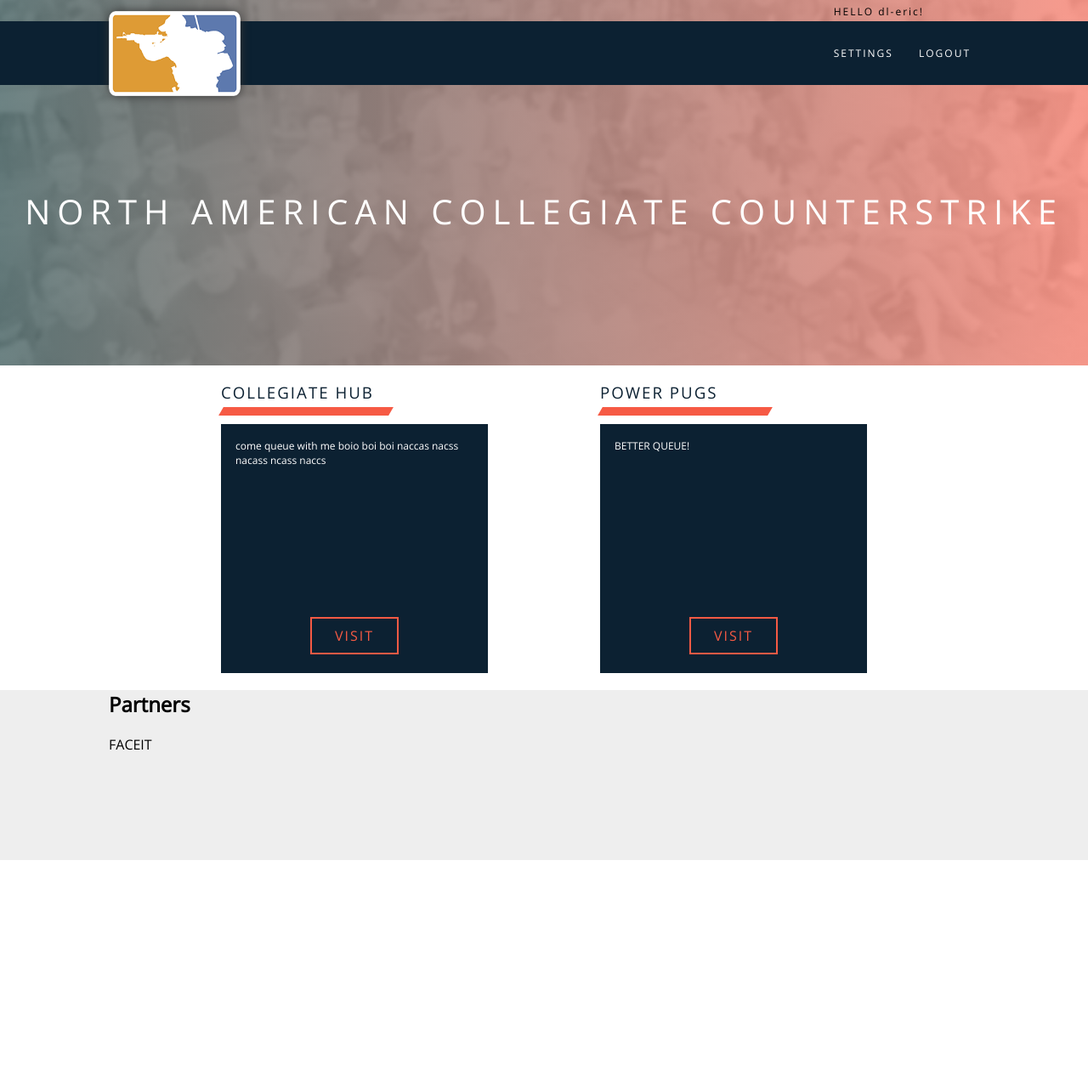
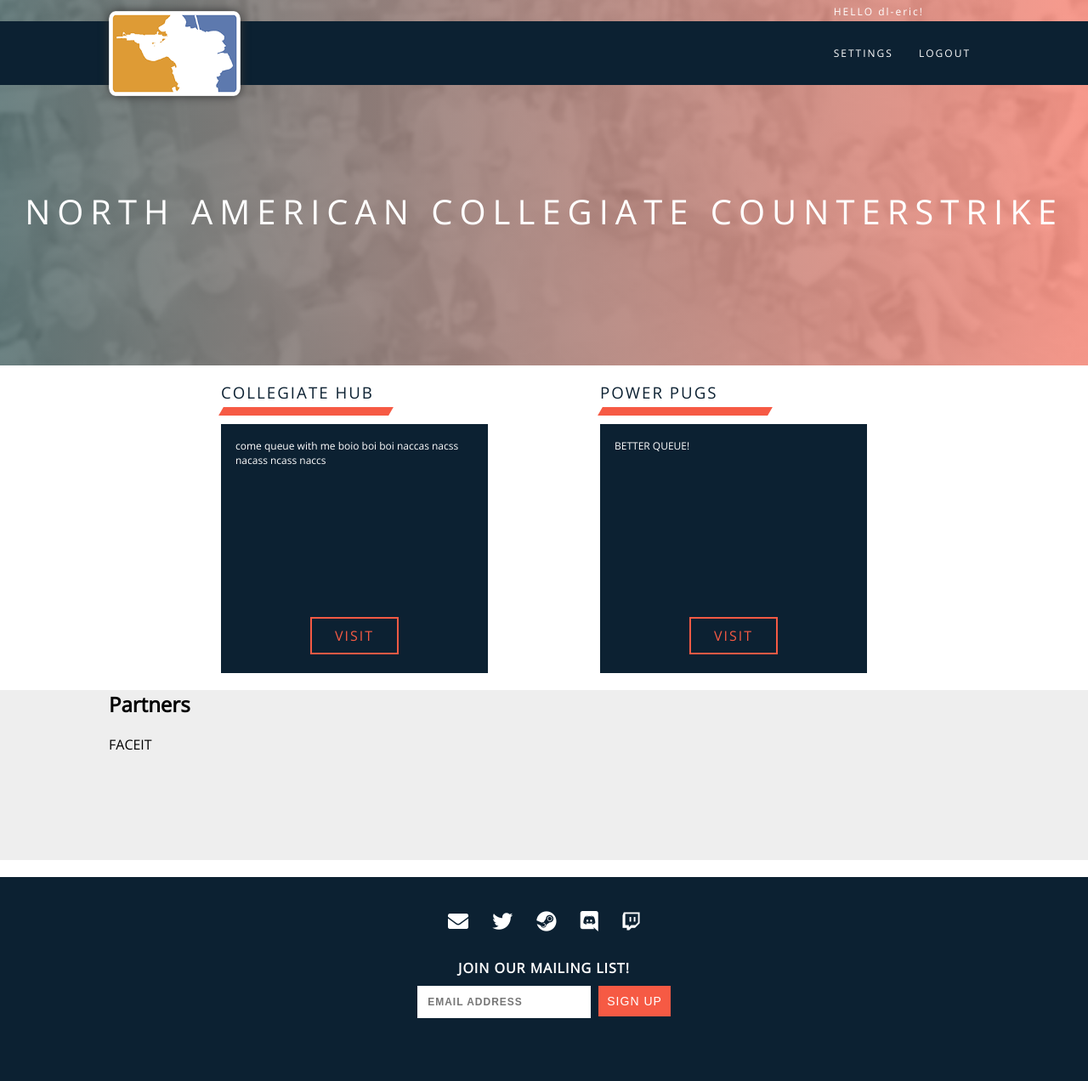
Before and after one commit to xtian96/naccs-django, a Django app: page / in a window 1280 px wide. Shown: the whole page at 85% size. Before the commit the page ends 1012 px from the top, so only its background shows below. Run offline with Django 3.2, Linux system fonts and the light colour scheme; a user stored in the database is signed in; parts of the project's set-up code (start-up, migrations or seed data) failed here and were passed over.

Commit message:
more fat stuff

```diff
--- /dev/null
+++ b/naccsweb/core/static/css/footer.css
@@ -0,0 +1,83 @@
+#footer {
+    margin-top: 20px;
+    background-color: #0C2132;
+    height: 200px;
+    text-align: center;
+    padding: 20px;
+}
+
+.social_container {
+    margin-top: 20px;
+    margin-bottom: 30px;
+}
+.social_container > a {
+    color: white;
+    vertical-align: middle;
+    margin: 12px;
+    cursor: pointer;
+}
+.social_container > a:hover{
+    color: #ff850a;
+}
+
+.fa-discord {
+    font-size: 24px;
+}
+.fa-envelope {
+    font-size: 24px;
+}
+.fa-twitter {
+    font-size: 24px;
+}
+.fa-steam {
+    font-size: 24px;
+}
+.fa-twitch {
+    font-size: 24px;
+}
+
+.mailing_list_header {
+    letter-spacing: 1px;
+    font-size: 16px;
+    font-weight: bold;
+    color: white;
+    margin-bottom: 10px;
+}
+
+.mailing_list_form {
+    display: flex;
+    justify-content: center;
+}
+
+.mailing_list_form form {
+    display: block;
+}
+
+.mailing_input {
+    width: 180px;
+    padding: 12px;
+    border: none;
+    letter-spacing: 1px;
+    font-weight: bold;
+    font-size: 12px;
+}
+
+.mailing_input::placeholder {
+    letter-spacing: 1px;
+    font-size: 12px;
+}
+
+.mailing_button {
+    color: white;
+    margin-left: 5px;
+    background-color: #F65A44;
+    padding: 10px;
+    display: inline-block;
+    border: none;
+    font-size: 14px;
+    letter-spacing: 1px;
+    cursor: pointer;
+}
+.mailing_button:hover {
+    background-color:#E98069;
+}
--- a/naccsweb/core/static/css/naccs.css
+++ b/naccsweb/core/static/css/naccs.css
@@ -72,7 +72,7 @@ nav > .content {
 
 .upup {
     position:absolute;
-    color: black;
+    color: white;
     top: -20px;
     margin-left: 15px;
 }
--- a/naccsweb/core/templates/core/base.html
+++ b/naccsweb/core/templates/core/base.html
@@ -39,5 +39,37 @@
       {% endblock %}
     <!-- </section> -->
   </main>
+
+  <link rel="stylesheet" href="{% static 'css/footer.css' %}">
+  <footer>
+    <div id="footer">
+      {% block footer %}
+      <link rel="stylesheet" href="https://use.fontawesome.com/releases/v5.7.2/css/all.css" integrity="sha384-fnmOCqbTlWIlj8LyTjo7mOUStjsKC4pOpQbqyi7RrhN7udi9RwhKkMHpvLbHG9Sr" crossorigin="anonymous">
+
+      <div class="social_container">
+          <a href="mailto:staff@collegiatecounterstrike.com" target="_blank"><i class="fas fa-envelope"></i></a>
+          <a href="https://twitter.com/naccsgg" target="_blank"><i class="fab fa-twitter"></i></a>
+          <a href="https://steamcommunity.com/groups/NACCS_" target="_blank"><i class="fab fa-steam"></i></a>
+          <a href="https://discord.gg/6Bkbavq" target="_blank"><i class="fab fa-discord"></i></a>
+          <a href="https://www.twitch.tv/naccs_tv" target="_blank"><i class="fab fa-twitch"></i></a>
+      </div>
+      <div class="mailing_list_header">
+          JOIN OUR MAILING LIST!
+      </div>
+      <div class="mailing_list_form">
+          <form action="https://collegiatecounterstrike.us20.list-manage.com/subscribe/post?u=9130d4a829c4e581d2500c03a&amp;id=07b709535e" method="post" target="_blank" novalidate>
+          <!-- input -->
+          <input class="mailing_input" name="EMAIL" type="email" placeholder="EMAIL ADDRESS" required>
+
+          <!-- real people should not fill this in and expect good things - do not remove this or risk form bot signups-->
+          <div style="position: absolute; left: -5000px;" aria-hidden="true"><input type="text" name="b_9130d4a829c4e581d2500c03a_07b709535e" tabindex="-1" value=""></div>
+
+          <!-- button -->
+          <input class="mailing_button" type="submit" value="SIGN UP">
+          </form>
+      </div>
+      {% endblock %}
+    </div>
+  </footer>
 </body>
 </html>
--- a/naccsweb/naccsweb/settings.py
+++ b/naccsweb/naccsweb/settings.py
@@ -25,7 +25,7 @@ SECRET_KEY = os.environ.get('DJANGO_SECRET')
 # SECURITY WARNING: don't run with debug turned on in production!
 DEBUG = True
 
-ALLOWED_HOSTS = ['192.168.254.25']
+ALLOWED_HOSTS = ['192.168.254.25', 'localhost']
 
 # Application definition
 
--- a/naccsweb/users/templates/registration/login.html
+++ b/naccsweb/users/templates/registration/login.html
@@ -3,6 +3,7 @@
 {% block title %}Login{% endblock %}
 
 {% block content %}
+<section class="content">
   <h2>Login</h2>
   <form method="post">
     {% csrf_token %}
@@ -10,4 +11,5 @@
     <button type="submit">Login</button>
     <p><a href="{% url 'password_reset' %}">Reset Password</a></p>
   </form>
+</section>
 {% endblock %}
```
Also changed, not shown: naccsweb/users/templates/registration/register.html (+8 -6 lines), naccsweb/db.sqlite3, naccsweb/users/migrations/0010_profile_college.py (added), naccsweb/users/migrations/0011_auto_20190819_0414.py (added), naccsweb/users/migrations/0012_merge_20190820_0552.py (added). Lines whose indentation alone changed are shown as unchanged.
